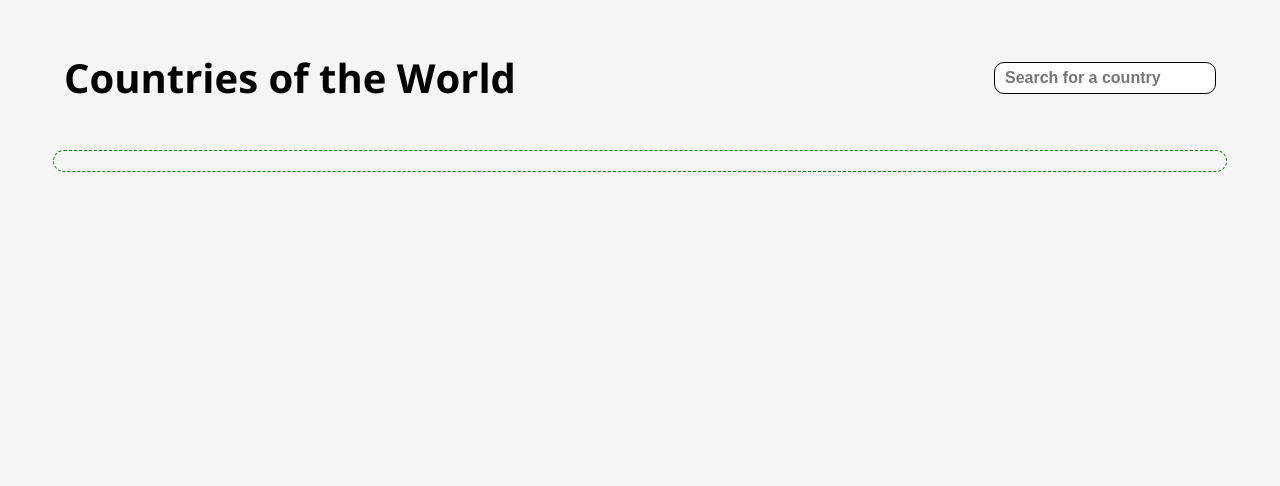
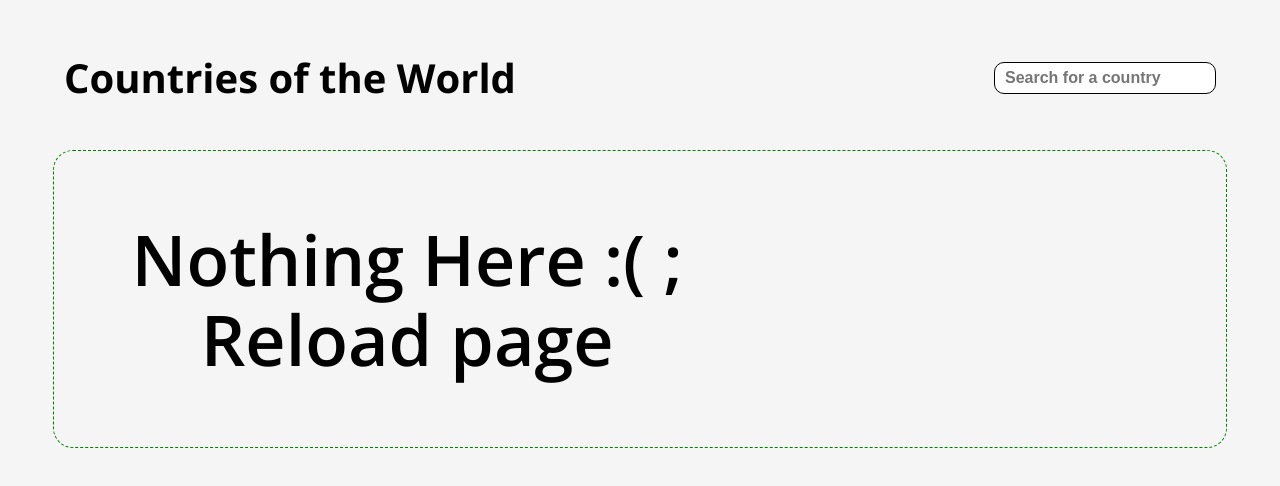
Before and after one commit to Kayfresh/Country-api, a plain HTML site: page index.html in a window 1280 px wide. Drawn offline with Linux system fonts and the light colour scheme; no server answers.

Commit message:
Added error message

```diff
--- a/index.html
+++ b/index.html
@@ -15,10 +15,12 @@
   <body>
     <div class="top">
       <h1>Countries of the World</h1>
-      <input type="text" placeholder="Search for a country" id="search" />
+      <input type="text" placeholder="Search for a country" id="search"/>
     </div>
 
-    <div id="countries"></div>
+    <div id="countries">
+      <h2 class="msg">Nothing Here :&lpar; ; <br>Reload page</h2>
+    </div>
 
     <script src="/main.js"></script>
   </body>
--- a/main.js
+++ b/main.js
@@ -28,6 +28,8 @@ const displayCountries = (countries) => {
         `;
 
     appendData.appendChild(countryDiv);
+
+    msg.style.display = "none"
 
 
     document.getElementById("search").addEventListener("input", function () {
--- a/style.css
+++ b/style.css
@@ -45,6 +45,13 @@ body {
 
 .top input:focus {
     outline: 0;
+}
+
+.msg {
+    font-size: 70px;
+    text-align: center;
+    font-weight: 600;
+    line-height: 80px;
 }
 
 #countries {
```
